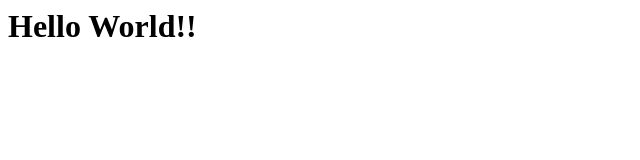
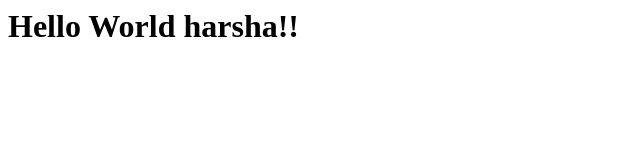
Before and after one commit to atlaharsha94/MY_WORKS, a plain HTML site: page Index.html in a window 1280 px wide. Shown: the whole page, without its empty margins (0-640 px from the left). Drawn offline with Linux system fonts and the light colour scheme.

Commit message:
5th commit

```diff
--- a/Index.html
+++ b/Index.html
@@ -6,6 +6,6 @@
     <title>My first program</title>
 </head>
 <body>
-    <h1>Hello World!!</h1>
+    <h1>Hello World harsha!!</h1>
 </body>
 </html>
```
